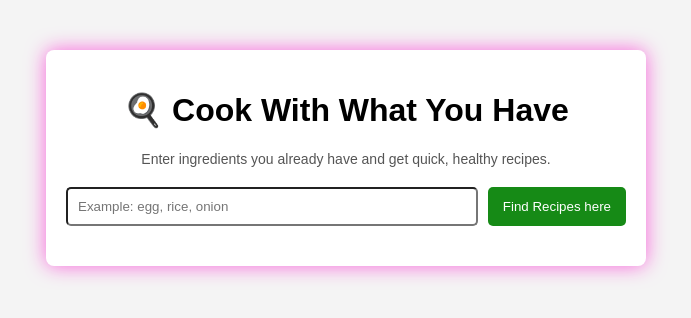
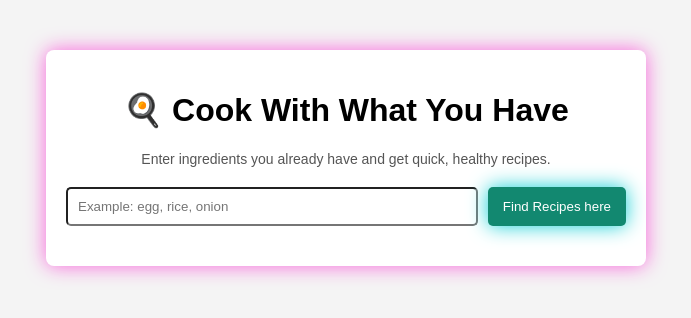
Before and after one commit to shadowhackers2k25/SHADOW-HACKERS, a plain HTML site: page index.html in a window 1280 px wide. In both pictures the pointer is over the button "Find Recipes here". Shown: the whole page, without its empty margins (294-985 px from the left). Drawn offline with Linux system fonts and the light colour scheme.

Commit message:
finally adding link and hover effect

```diff
--- a/style.css
+++ b/style.css
@@ -47,7 +47,7 @@ input {
 
 button {
   padding: 10px 15px;
-  background-color: #31e12a;
+  background-color: #1aa363;
   color: white;
   border-radius: 5px;
   border: none;
@@ -55,7 +55,8 @@ button {
 }
 
 button:hover {
-  background-color: #168a16;
+  background-color: #128870;
+  box-shadow: 0px 0px 20px rgb(16, 207, 213);
 }
 
 .recipes {
```
